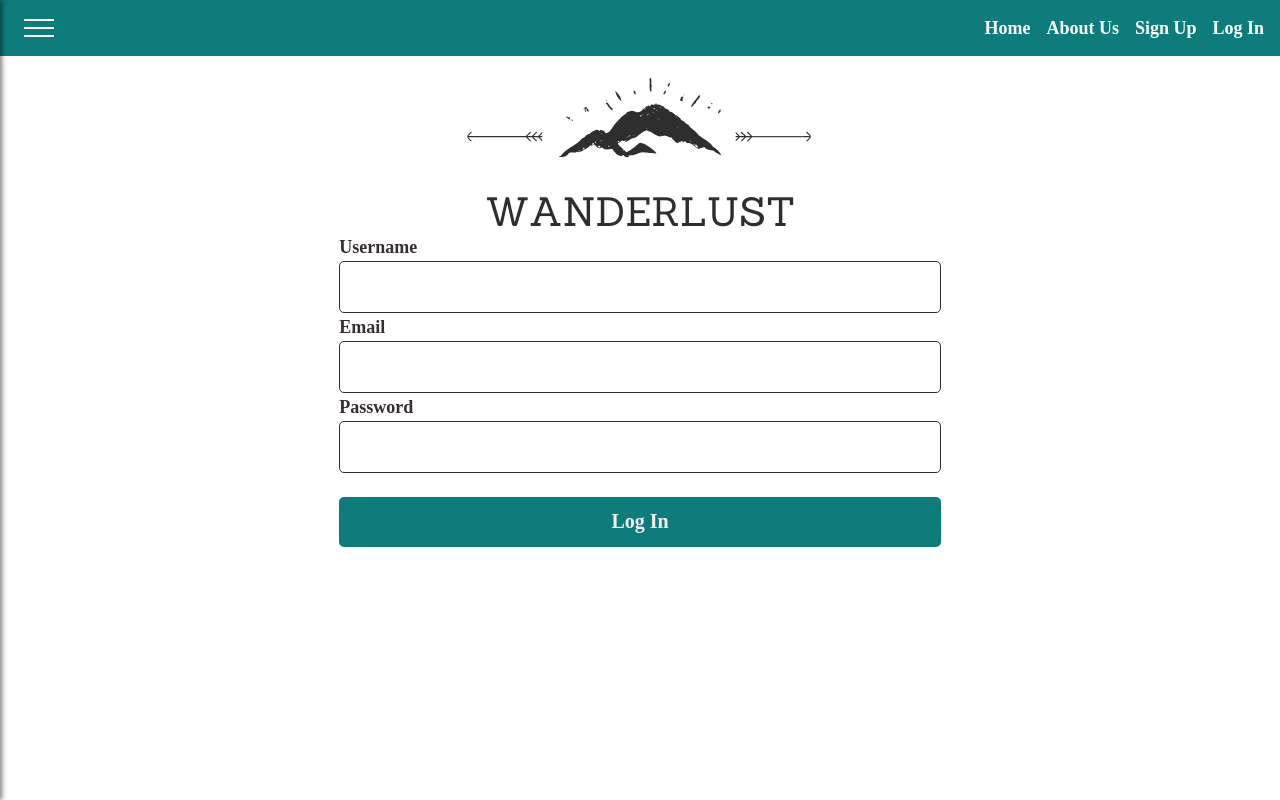
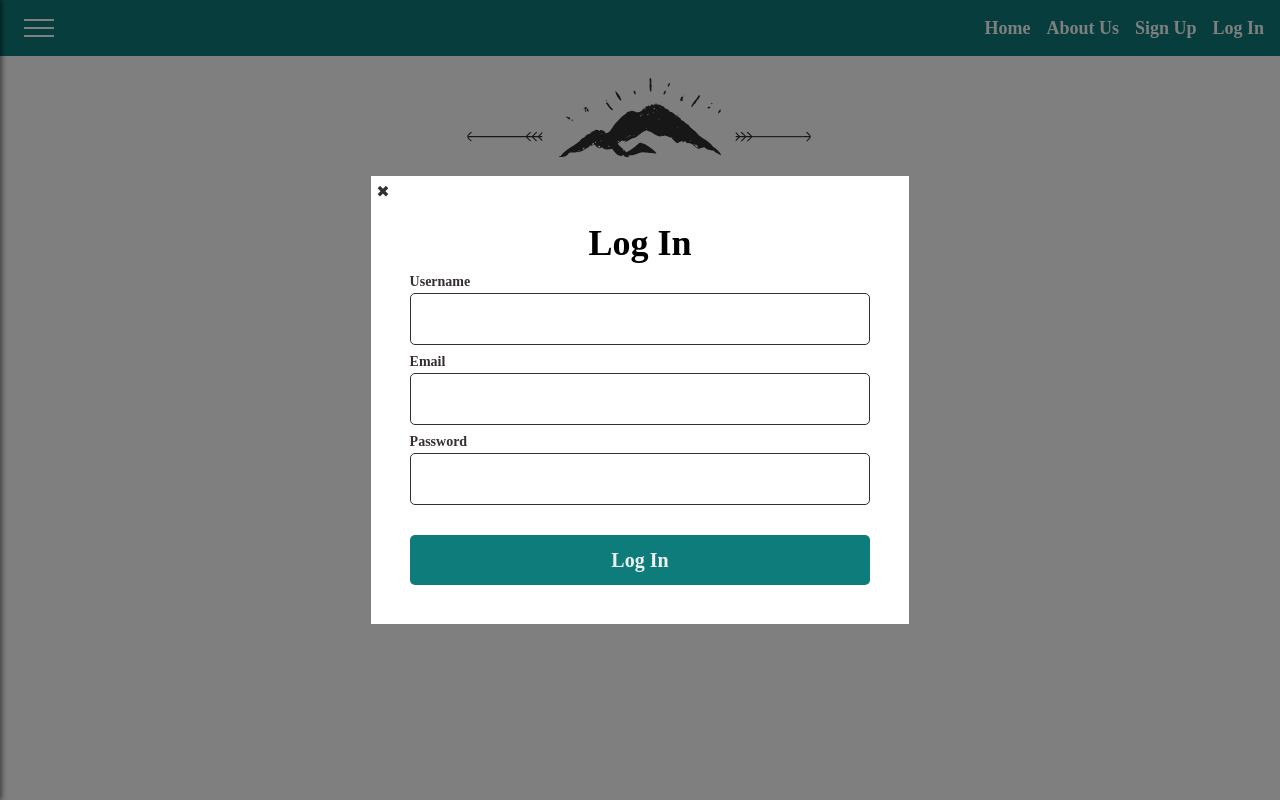
Before and after one commit to viewgo/Front-End-1, a React (Create React App) app: page /login in a window 1280 px wide. Built offline with nearby package versions, Linux system fonts and the light colour scheme.

Commit message:
Changed log in to pop up box

```diff
--- a/src/App.js
+++ b/src/App.js
@@ -1,4 +1,4 @@
-import React from "react";
+import React, { useState, useEffect } from "react";
 import "./App.css";
 import Header from "./components/Header";
 
@@ -11,10 +11,22 @@ import Login from "./components/Login";
 import Register from "./components/Register";
 import Home from "./components/Home";
 
-function App() {
+function App(props) {
+  const [loginPopup, setLoginPopup] = useState(false);
+
+  const toggleLogin = e => {
+    if (e) {
+      e.preventDefault();
+    }
+
+    setLoginPopup(!loginPopup);
+  };
+
   return (
     <div className="App">
-      <Header />
+      <Header toggleLogin={toggleLogin} />
+
+      {loginPopup ? <Login toggleLogin={toggleLogin} /> : null}
 
       {/* ROUTES */}
       <Route path="/login" component={Login} />
@@ -24,19 +36,12 @@ function App() {
   );
 }
 
+function mapStateToProps(state) {
+  return { state: state };
+}
+
 const mapDispatchToProps = {
   //ACTIONS HERE
 };
 
-export default connect(state => {
-  console.log(
-    "%c vvv PROPS IN LIST",
-    "color: green; background: #222; font-size: 24px;",
-    state
-  );
-  console.log(
-    "%c ^^^ PROPS IN LIST",
-    "color: green; background: #222; font-size: 24px;"
-  );
-  return state;
-}, mapDispatchToProps)(App);
+export default connect(mapStateToProps, mapDispatchToProps)(App);
--- a/src/components/Header.js
+++ b/src/components/Header.js
@@ -3,7 +3,7 @@ import Navigation from "./Navigation";
 import styled from "styled-components";
 import Logo from "../wanderlust_logo.png";
 
-const Header = () => {
+const Header = (props) => {
 	const HeaderContent = styled.div`
 		width: 100%;
 
@@ -15,7 +15,7 @@ const Header = () => {
 	`;
 	return (
 		<HeaderContent>
-			<Navigation />
+			<Navigation toggleLogin={props.toggleLogin}/>
 			<div className="MainLogo">
 				<img src={Logo} alt="Main Logo" />
 			</div>
--- a/src/components/Home.js
+++ b/src/components/Home.js
@@ -12,14 +12,5 @@ const mapDispatchToProps = {
 };
 
 export default connect(state => {
-  console.log(
-    "%c vvv PROPS IN LIST",
-    "color: green; background: #222; font-size: 24px;",
-    state
-  );
-  console.log(
-    "%c ^^^ PROPS IN LIST",
-    "color: green; background: #222; font-size: 24px;"
-  );
   return state;
 }, mapDispatchToProps)(Home);
--- a/src/components/Login.js
+++ b/src/components/Login.js
@@ -5,13 +5,14 @@ import { login } from "../actions/actions";
 
 //STYLES
 import {
-  RegisterPage,
+  Wrapper,
+  LoginPage,
   RadioButtons,
   Radio,
   CheckedRadio,
   Button,
   DisabledButton
-} from "../styles/register.js";
+} from "../styles/login.js";
 
 const Login = props => {
   const [credentials, setCredentials] = useState({
@@ -35,7 +36,7 @@ const Login = props => {
     e.preventDefault();
 
     props.login(credentials).then(() => {
-      props.history.push("/");
+      props.toggleLogin(null);
     });
   };
 
@@ -54,8 +55,15 @@ const Login = props => {
 
   return (
     <>
-      <RegisterPage>
+      <Wrapper>
+        <LoginPage>
+
+          <h2 className="log-in-h2">Log In</h2>
+
+          <div className="close-button" onClick={props.toggleLogin}>✖</div>
+
           <form onSubmit={login} autoComplete="off">
+
 
             <div className="form-input">
               <span>Username</span>
@@ -93,7 +101,8 @@ const Login = props => {
             {/*************** CHANGE FOR ACTUAL VALIDATION ******************/}
             <Button type="submit">Log In</Button>
           </form>
-      </RegisterPage>
+        </LoginPage>
+      </Wrapper>
     </>
   );
 };
--- a/src/components/Navigation.js
+++ b/src/components/Navigation.js
@@ -4,7 +4,7 @@ import DropDown from "./DropDown";
 import { ClickOutside } from "./ClickOutside";
 import { Link } from "react-router-dom";
 
-const Navigation = () => {
+const Navigation = (props) => {
 	const [ open, setOpen ] = useState(false);
 	const node = useRef();
 	ClickOutside(node, () => setOpen(false));
@@ -26,8 +26,8 @@ const Navigation = () => {
 						<li>
 							<Link to="/register">Sign Up</Link>
 						</li>
-						<li>
-							<a href="/">Log In</a>
+						<li >
+							<a href="" onClick={props.toggleLogin}>Log In</a>
 						</li>
 					</ul>
 				</div>
--- a/src/components/PrivateRoute.js
+++ b/src/components/PrivateRoute.js
@@ -41,7 +41,7 @@ export const PrivateRoute = ({ component: Component, ...rest }) => (
       localStorage.getItem("token") ? (
         <Component {...props} />
       ) : (
-        <Redirect to = "/login" />
+        <Redirect to = "/" />
       )
     }
   />
--- a/src/components/Register.js
+++ b/src/components/Register.js
@@ -224,14 +224,6 @@ const mapDispatchToProps = {
 };
 
 export default connect(state => {
-  console.log(
-    "%c vvv PROPS IN LIST",
-    "color: green; background: #222; font-size: 24px;",
-    state
-  );
-  console.log(
-    "%c ^^^ PROPS IN LIST",
-    "color: green; background: #222; font-size: 24px;"
-  );
+
   return state;
 }, mapDispatchToProps)(Register);
--- /dev/null
+++ b/src/styles/login.js
@@ -0,0 +1,253 @@
+import styled from "styled-components";
+
+export const Wrapper = styled.div`
+  position: absolute;
+  top: 0;
+  left: 0;
+  width: 100vw;
+  height: 100vh;
+  background-color: rgba(0, 0, 0, 0.5);
+  z-index: 1;
+
+  display: flex;
+  justify-content: center;
+  align-items: center;
+`;
+
+export const LoginPage = styled.div`
+  width: 40%;
+  background-color: #ffffff;
+
+  padding: 3% 1%;
+
+  position: relative;
+
+  display: flex;
+  flex-flow: column;
+  justify-content: center;
+  align-items: center;
+
+  img {
+    @media (max-width: 500px) {
+      height: 76px;
+    }
+  }
+
+  .log-in-h2{
+      margin: 0;
+  }
+
+  .close-button{
+      position: absolute;
+      top: 5px;
+      left: 5px;
+
+    /* Thunder */
+    color: #362E34;
+
+    :hover{
+        cursor: pointer;
+    }
+
+  }
+
+  h2 {
+    margin-bottom: 13px;
+
+    font-family: Poppins;
+    font-style: normal;
+    font-weight: 600;
+    font-size: 36px;
+    line-height: 157.97%;
+    /* or 57px */
+
+    //   text-align: center;
+
+    @media (max-width: 500px) {
+      margin: 38px 0px 13px;
+    }
+  }
+
+  form {
+    width: 90%;
+    display: flex;
+    flex-flow: column;
+
+    @media (max-width: 768px) {
+      width: 90%;
+    }
+    @media (max-width: 500px) {
+    }
+
+    .input-error {
+      /* Poppins Regular 12 */
+
+      font-family: Poppins;
+      font-style: normal;
+      font-weight: normal;
+      font-size: 12px;
+      line-height: 157.97%;
+      /* identical to box height, or 19px */
+
+      color: #bd2020;
+    }
+
+    .form-input {
+      display: flex;
+      flex-flow: column;
+      height: 80px;
+    }
+
+    input {
+      background: #ffffff;
+      /* Thunder */
+
+      border: 1px solid #362e34;
+      box-sizing: border-box;
+      border-radius: 5px;
+
+      height: 52px;
+
+      font-family: Poppins;
+      font-style: normal;
+      font-weight: normal;
+      font-size: 18px;
+      line-height: 157.97%;
+      /* identical to box height, or 28px */
+
+      padding-left: 16px;
+      padding-top: 5px;
+      padding-bottom: 5px;
+
+      @media (max-width: 768px) {
+        margin-bottom: 12px;
+      }
+      @media (max-width: 500px) {
+        margin-bottom: 12px;
+      }
+
+      color: rgba(0, 0, 0, 0.5);
+    }
+
+    span {
+        font-family: Poppins;
+        font-style: normal;
+        font-weight: 600;
+        font-size: 14px;
+        line-height: 157.97%;
+        /* identical to box height, or 22px */
+
+
+        color: #362E34;
+    }
+  }
+`;
+
+export const RadioButtons = styled.div`
+  display: flex;
+  flex-flow: row nowrap;
+  align-items: center;
+  margin-bottom: 20px;
+  @media (max-width: 500px) {
+    flex-flow: column;
+    align-items: flex-start;
+
+    margin-bottom: 20px;
+  }
+
+  label {
+    display: flex;
+    flex-flow: row nowrap;
+    vertical-align: middle;
+
+    margin-right: 101px;
+
+    @media (max-width: 500px) {
+      margin-right: 0px;
+    }
+
+    font-family: Poppins;
+    font-style: normal;
+    font-weight: normal;
+    font-size: 24px;
+    line-height: 157.97%;
+    /* identical to box height, or 38px */
+
+    text-align: center;
+
+    /* Thunder */
+    color: #362e34;
+  }
+
+  div {
+    display: flex;
+    flex-flow: row nowrap;
+    align-items: center;
+  }
+`;
+
+export const Radio = styled.div`
+  height: 31px;
+  width: 31px;
+  border-radius: 31px;
+  background-color: #c4c4c4;
+  margin-right: 24px;
+
+  :hover {
+    cursor: pointer;
+  }
+`;
+
+export const CheckedRadio = styled.div`
+  height: 31px;
+  width: 31px;
+  border-radius: 31px;
+  background-color: #0e7c7b;
+  margin-right: 24px;
+
+  :hover {
+    cursor: pointer;
+  }
+`;
+
+export const Button = styled.button`
+  display: flex;
+  align-items: center;
+  justify-content: center;
+
+  height: 50px;
+  background: #0e7c7b;
+  border: 0;
+  border-radius: 5px;
+  margin-top: 24px;
+  padding: 6px;
+
+  font-family: Poppins;
+  font-style: normal;
+  font-weight: 600;
+  font-size: 20px;
+  line-height: 157.97%;
+  /* identical to box height, or 32px */
+
+  text-align: center;
+
+  /* Gallery */
+
+  color: #f0f0f0;
+
+  :hover {
+    cursor: pointer;
+  }
+`;
+
+export const DisabledButton = styled(Button)`
+  background-color: #f0f0f0;
+
+  /* Thunder */
+
+  color: #362e34;
+
+  :hover {
+    cursor: default;
+  }
+`;
```
Lines whose indentation alone changed are shown as unchanged.
